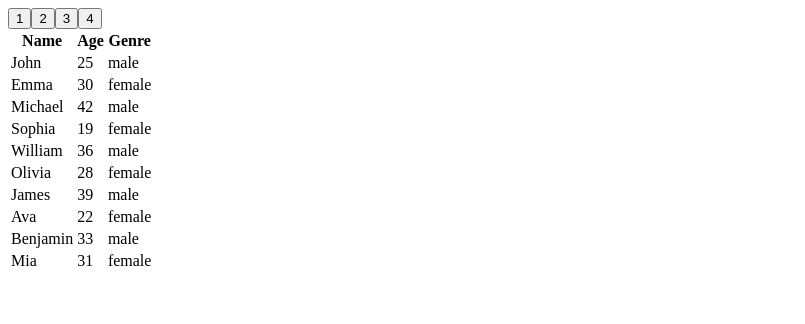
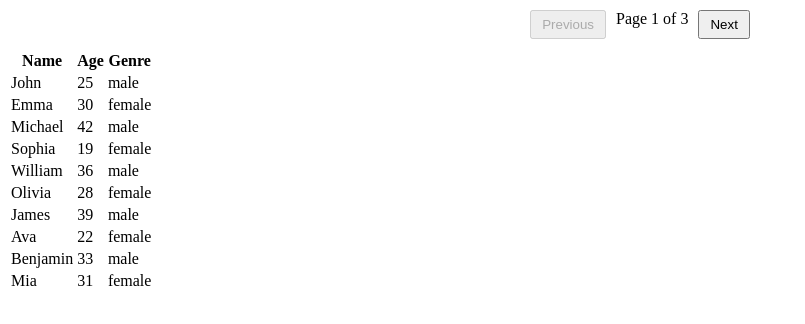
Before and after one commit to eaangrino/Table-Pagination, a React (Create React App) app: page / in a window 1280 px wide. Shown: the top 324 px of the page, without its empty margins (0-805 px from the left). Built offline with nearby package versions, Linux system fonts and the light colour scheme.

Commit message:
Tipped slice and change navigation per button

```diff
--- a/src/components/TableFooter.tsx
+++ b/src/components/TableFooter.tsx
@@ -6,23 +6,38 @@ const TableFooter = ({
   page,
   slice,
 }: {
-  range: any;
-  setPage: any;
+  range: any[];
+  setPage: React.Dispatch<React.SetStateAction<number>>;
   page: number;
-  slice: any;
+  slice: number;
 }) => {
+  const goToPreviousPage = () => {
+    if (page > 1) {
+      setPage(page - 1);
+    }
+  };
+
+  const goToNextPage = () => {
+    if (page < range.length - 1) {
+      setPage(page + 1);
+    }
+  };
   useEffect(() => {
     if (slice.length < 1 && page !== 1) {
       setPage(page - 1);
     }
   }, [slice, page, setPage]);
   return (
-    <div className={''}>
-      {range.map((item: any, index: number) => (
-        <button key={index} className={``} onClick={() => setPage(item)}>
-          {item}
-        </button>
-      ))}
+    <div className={'pagination'}>
+      <button onClick={goToPreviousPage} disabled={page === 1}>
+        Previous
+      </button>
+      <span>
+        Page {page} of {range.length - 1}
+      </span>
+      <button onClick={goToNextPage} disabled={page === range.length - 1}>
+        Next
+      </button>
     </div>
   );
 };
--- a/src/components/hook/useTable.ts
+++ b/src/components/hook/useTable.ts
@@ -1,4 +1,4 @@
-import { useState, useEffect } from "react";
+import { useState, useEffect } from 'react';
 
 const calculateRange = (data: any[], rowsPerPage: number) => {
   const range = [];
@@ -10,7 +10,7 @@ const calculateRange = (data: any[], rowsPerPage: number) => {
   return range;
 };
 
-const sliceData = (data: any, page: number, rowsPerPage: number) => {
+const sliceData = (data: any[], page: number, rowsPerPage: number) => {
   return data.slice((page - 1) * rowsPerPage, page * rowsPerPage);
 };
 
--- a/src/style.css
+++ b/src/style.css
@@ -1,3 +1,20 @@
-h1, p {
+h1,
+p {
   font-family: Lato;
 }
+
+.pagination {
+  display: flex;
+  justify-content: center;
+  margin-top: 10px;
+  margin-bottom: 10px;
+}
+
+.pagination button {
+  margin: 0 5px;
+  padding: 5px 10px;
+}
+
+.pagination span {
+  margin: 0 5px;
+}
```
